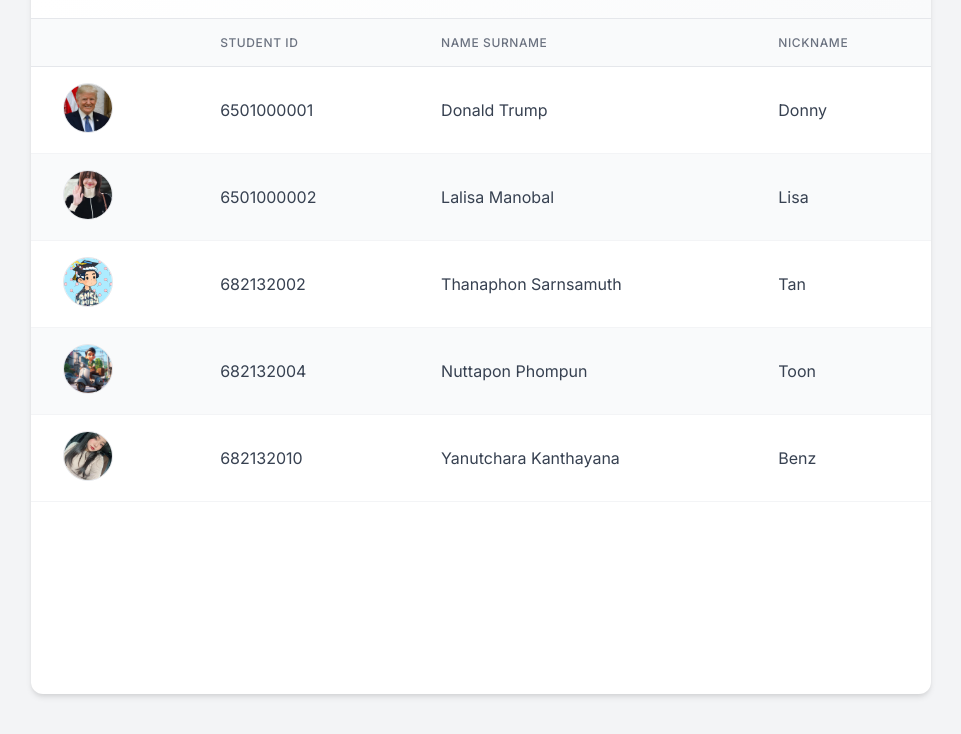
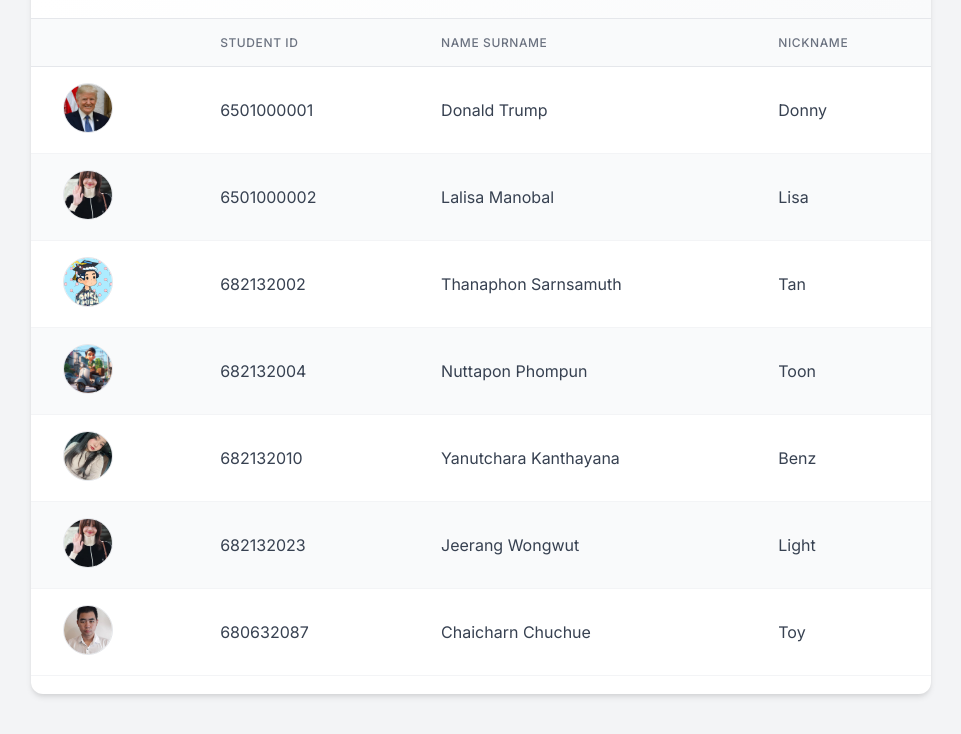
Before and after one commit to chartchai/713-2025-Student-Catalog, a website: page docs/index.html in a window 1280 px wide. Shown: the part 146-880 px from the top of the page, without its empty margins (159-1120 px from the left). Drawn offline with Linux system fonts and the light colour scheme.

Commit message:
plightandtoy

```diff
--- a/docs/index.html
+++ b/docs/index.html
@@ -76,7 +76,6 @@
             <td data-label="Name Surname">Nuttapon Phompun</td>
             <td data-label="Nickname">Toon</td>
           </tr>
-
           <tr>
             <td data-label="Avatar" class="avatar-cell">
               <img
@@ -89,11 +88,23 @@
             <td data-label="Name Surname">Yanutchara Kanthayana</td>
             <td data-label="Nickname">Benz</td>
           </tr>
+        <tr>
+            <td data-label="Avatar" class="avatar-cell">
+                <img src="assets/lisa_real.jpg" alt="JEERANG" class="avatar-img">
+            </td>
+            <td data-label="Student ID">682132023</td>
+            <td data-label="Name Surname">Jeerang Wongwut</td>
+            <td data-label="Nickname">Light</td>
+        </tr>
 
-
-
-
-
+        <tr>
+              <td data-label="Avatar" class="avatar-cell">
+                    <img src="assets/Chaicharn_real.jpg" alt="New Student Avatar" class="avatar-img">
+                     </td>
+                     <td data-label="Student ID">680632087</td>
+                     <td data-label="Name Surname">Chaicharn Chuchue</td>
+                    <td data-label="Nickname">Toy</td>
+                </tr>
 
         </tbody>
       </table>
```
